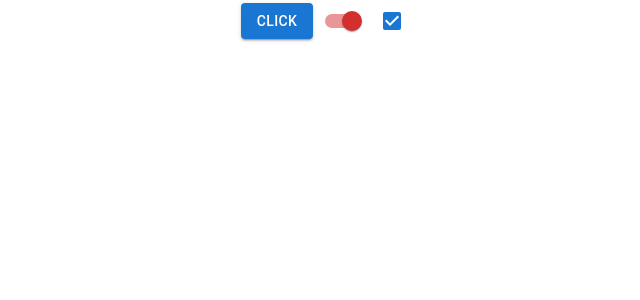
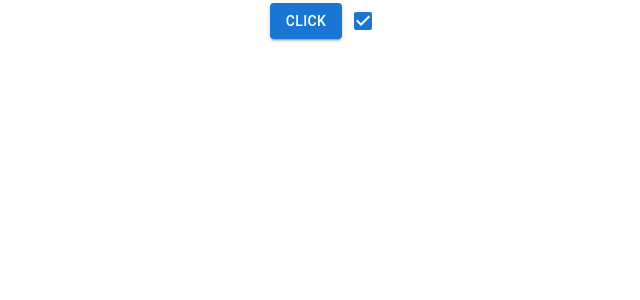
Before and after one commit to jorgecarmona/starwars-react, a React (Create React App) app: page / in a window 1280 px wide. Shown: the top 300 px of the page, without its empty margins (313-953 px from the left). Built offline with nearby package versions, Linux system fonts and the light colour scheme.

Commit message:
Removed switch components and added checkbox comp

```diff
--- a/src/pages/App.jsx
+++ b/src/pages/App.jsx
@@ -1,7 +1,7 @@
 import React from "react";
 import "../styles/App.css";
 
-import {ENGButton, ENGSwitch, ENGCheckbox} from "../components/atoms";
+import {ENGButton, ENGCheckbox} from "../components/atoms";
 
 function App() {
   const buttonHandler = (nombre) => {
@@ -13,7 +13,6 @@ function App() {
       <ENGButton variant="contained" onClick={() => buttonHandler('Juan')}>
         CLICK
       </ENGButton>
-      <ENGSwitch checked={true} color="error"/>
       <ENGCheckbox checked={true}/>
     </div>
   );
```
Also changed, not shown: src/components/atoms/eng-switch.jsx (deleted, +0 -10 lines).
